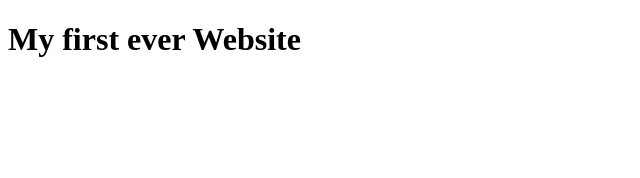
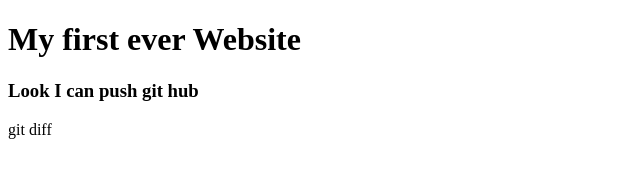
Before and after one commit to mahmudibna1027/my-first-website, a plain HTML site: page index.html in a window 1280 px wide. Shown: the whole page, without its empty margins (0-640 px from the left). Drawn offline with Linux system fonts and the light colour scheme.

Commit message:
learn github

```diff
--- a/index.html
+++ b/index.html
@@ -7,5 +7,7 @@
 </head>
 <body>
    <h1>My first ever Website</h1>
+   <h3>Look I can push git hub</h3>
+   <p>git diff</p>
 </body>
 </html>
```
